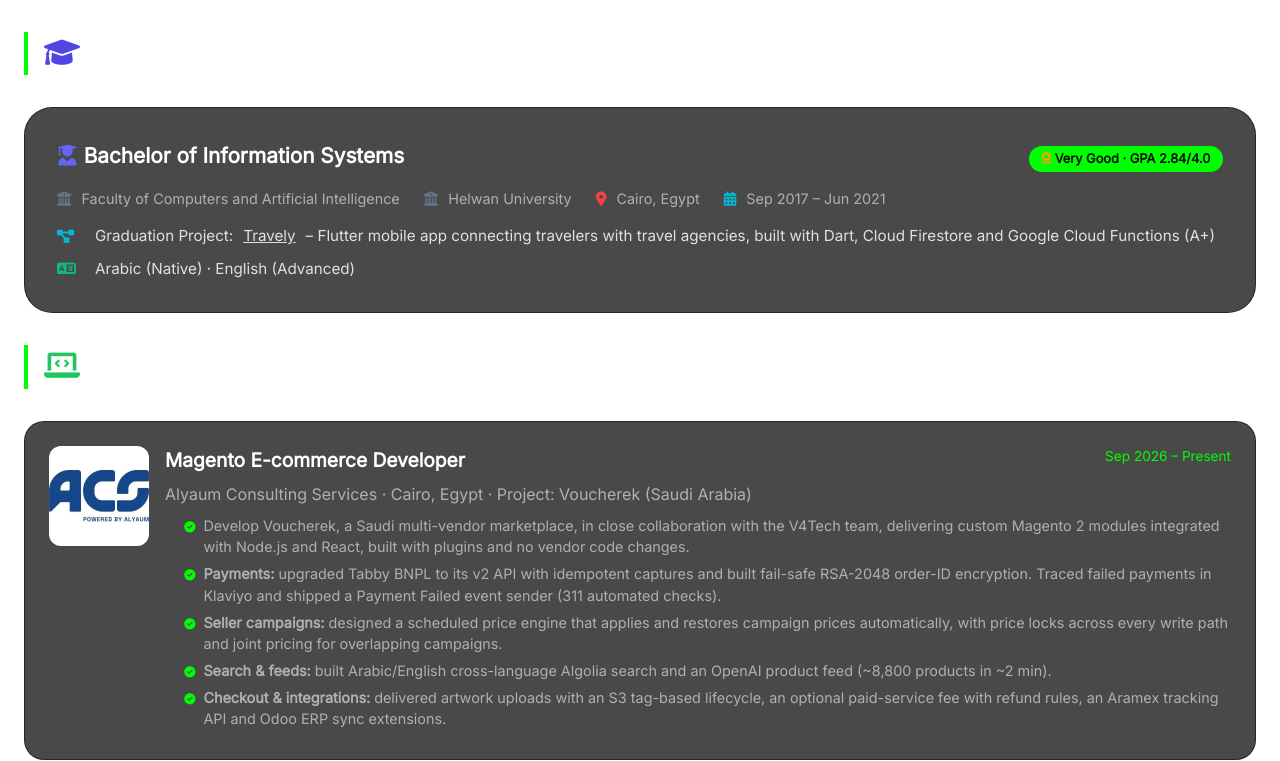
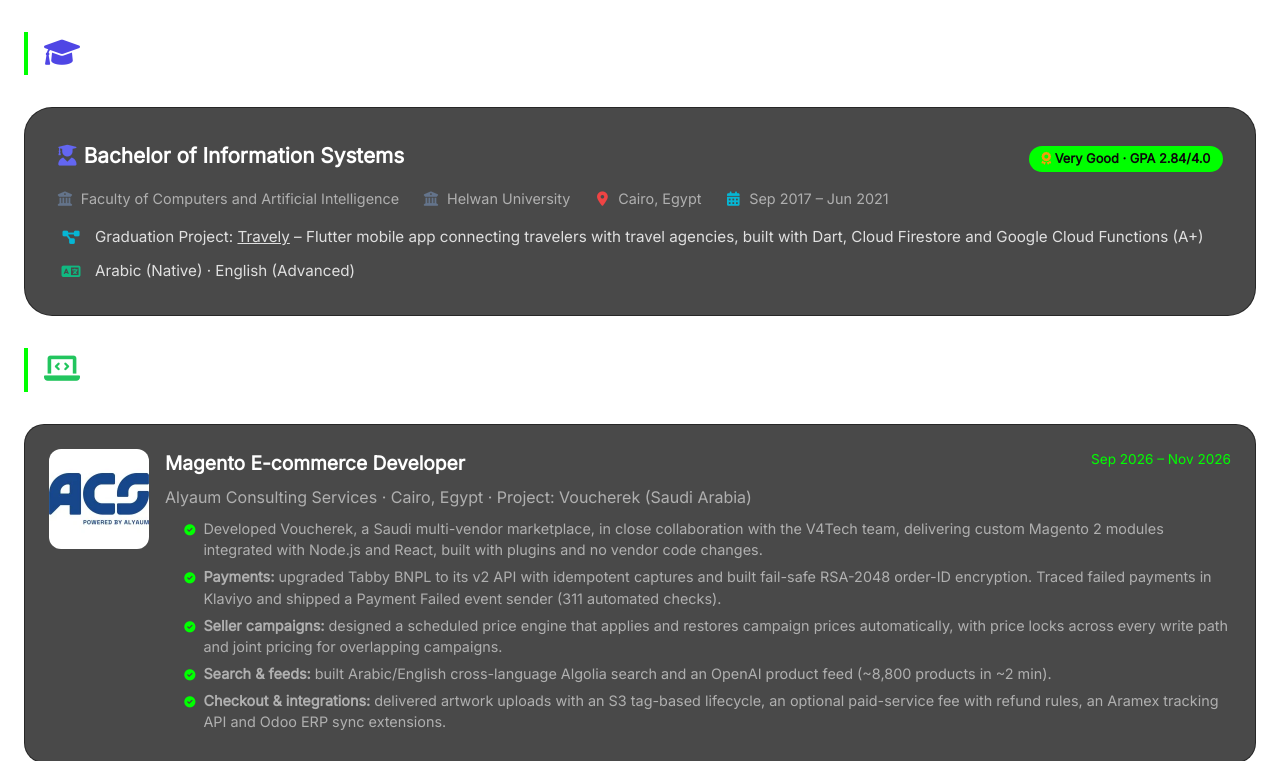
Before and after one commit to AbanoubYoussef-4/AbanoubYoussef-4.github.io, a plain HTML site: page index.html in a window 1280 px wide. Shown: the part 1740-2501 px from the top of the page. Drawn offline with Linux system fonts and the light colour scheme.

Commit message:
update C.V

```diff
--- a/index.html
+++ b/index.html
@@ -218,10 +218,10 @@
               cloud-native architectures using AWS, GCP, and Docker. <br />I
               have hands-on experience working on large-scale
               <strong>B2B and B2C platforms</strong>, focusing on performance,
-              maintainability, and seamless integrations. <br />Currently I
-              build
+              maintainability, and seamless integrations. <br />Most recently I
+              built
               <strong>payment, search and seller-campaign features</strong> for
-              a Saudi multi-vendor marketplace, and I recently led a school's
+              a Saudi multi-vendor marketplace, and I also led a school's
               <strong>full digital transformation</strong> solo.
             </p>
           </div>
@@ -644,6 +644,7 @@
           <div class="edu-details">
             <div class="edu-item">
               <i class="fas fa-diagram-project" style="color: #06b6d4"></i>
+              <span>
                 Graduation Project:
                 <a
                   href="https://github.com/YoussefEl-Shamy/Travely-GP"
@@ -654,11 +655,12 @@
                 >
                 – Flutter mobile app connecting travelers with travel agencies,
                 built with Dart, Cloud Firestore and Google Cloud Functions (A+)
+              </span>
             </div>
 
             <div class="edu-item">
               <i class="fas fa-language" style="color: #10b981"></i>
-              Arabic (Native) · English (Advanced)
+              <span>Arabic (Native) · English (Advanced)</span>
             </div>
           </div>
         </div>
@@ -683,7 +685,7 @@
             <div class="exp-details">
               <div class="exp-header">
                 <span class="exp-role">Magento E-commerce Developer</span>
-                <span class="exp-date">Sep 2026 – Present</span>
+                <span class="exp-date">Sep 2026 – Nov 2026</span>
               </div>
 
               <div class="exp-company">
@@ -695,7 +697,7 @@
                 <li>
                   <i class="fas fa-check-circle"></i>
                   <span
-                    >Develop Voucherek, a Saudi multi-vendor marketplace, in
+                    >Developed Voucherek, a Saudi multi-vendor marketplace, in
                     close collaboration with the V4Tech team, delivering custom
                     Magento 2 modules integrated with Node.js and React, built
                     with plugins and no vendor code changes.</span
--- a/styles.css
+++ b/styles.css
@@ -675,8 +675,16 @@ body {
   flex-wrap: wrap;
 }
 
+.edu-meta span {
+  display: flex;
+  align-items: baseline;
+}
+
 .edu-meta i {
-  margin-right: 6px;
+  flex-shrink: 0;
+  width: 1.1em;
+  text-align: center;
+  margin-right: 8px;
   color: var(--neon);
 }
 
@@ -688,15 +696,24 @@ body {
 
 .edu-item {
   display: flex;
-  align-items: center;
+  align-items: flex-start;
   gap: 10px;
   color: #E0E0E0;
   font-size: 0.95rem;
+  line-height: 1.6;
 }
 
 .edu-item i {
+  flex-shrink: 0;
   width: 28px;
+  margin-top: 0.3em;
+  text-align: center;
   color: var(--neon);
+}
+
+.edu-item span {
+  flex: 1;
+  min-width: 0;
 }
 
 /* CONTACT SECTION */
```
Also changed, not shown: 1 other file. Lines whose indentation alone changed are shown as unchanged.
